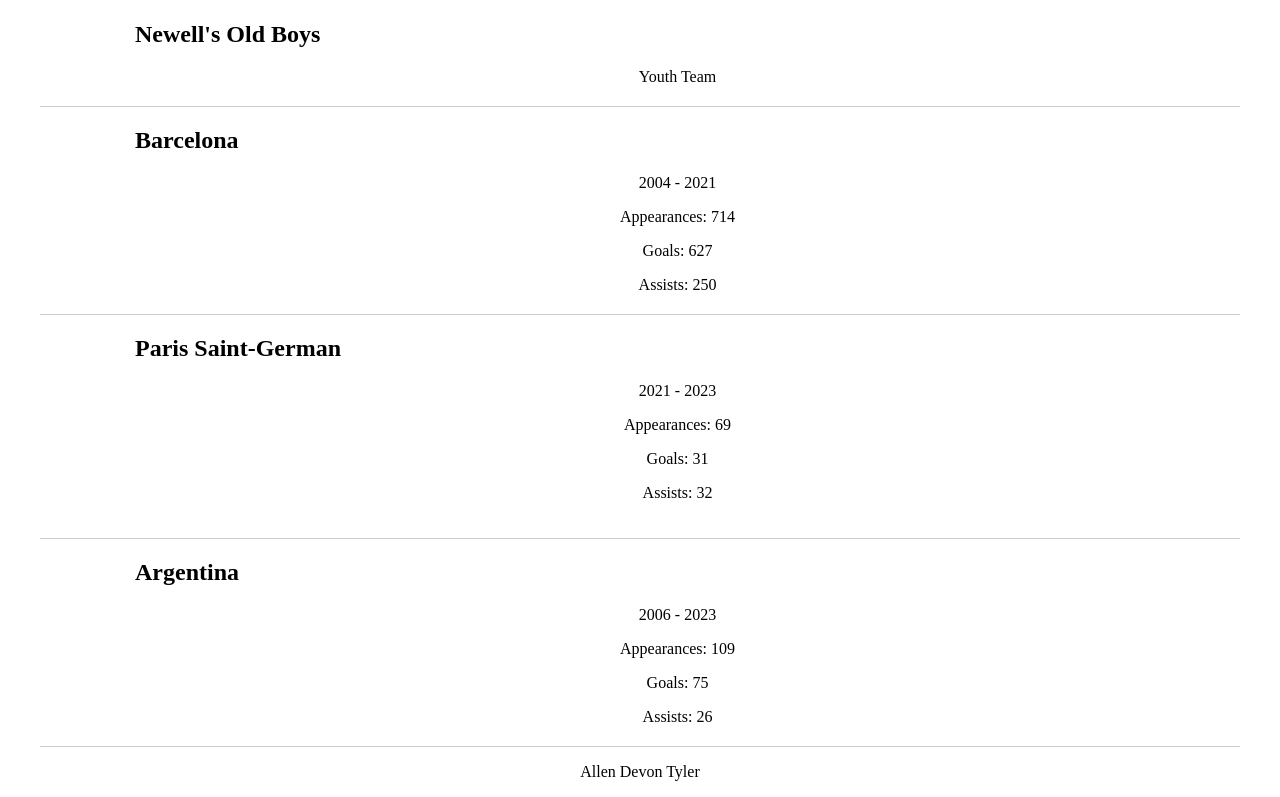
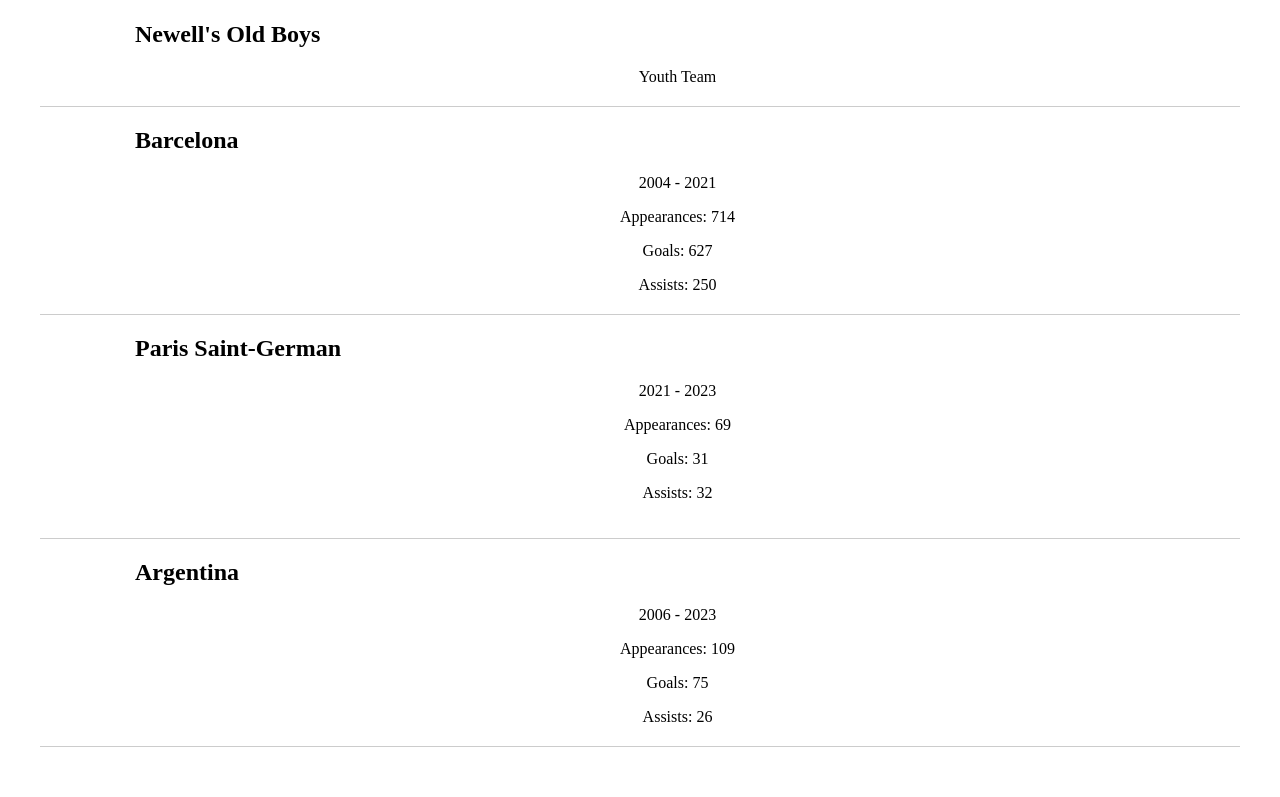
Before and after one commit to atyler15/INST377_Final_Project, a plain HTML site: page Lionel_Messi.html in a window 1280 px wide. Shown: the part 513-1310 px from the top of the page. After the commit the page ends 1268 px from the top, so only its background shows below. Drawn offline with Linux system fonts and the light colour scheme.

Commit message:
Remove back footer

```diff
--- a/Lionel_Messi.html
+++ b/Lionel_Messi.html
@@ -54,8 +54,5 @@
 			</div>
 		</div>
 	</div>
-	<footer id="footer">
-		<p>Allen Devon Tyler</p>
-	</footer>
 </body>
 </html>
```
